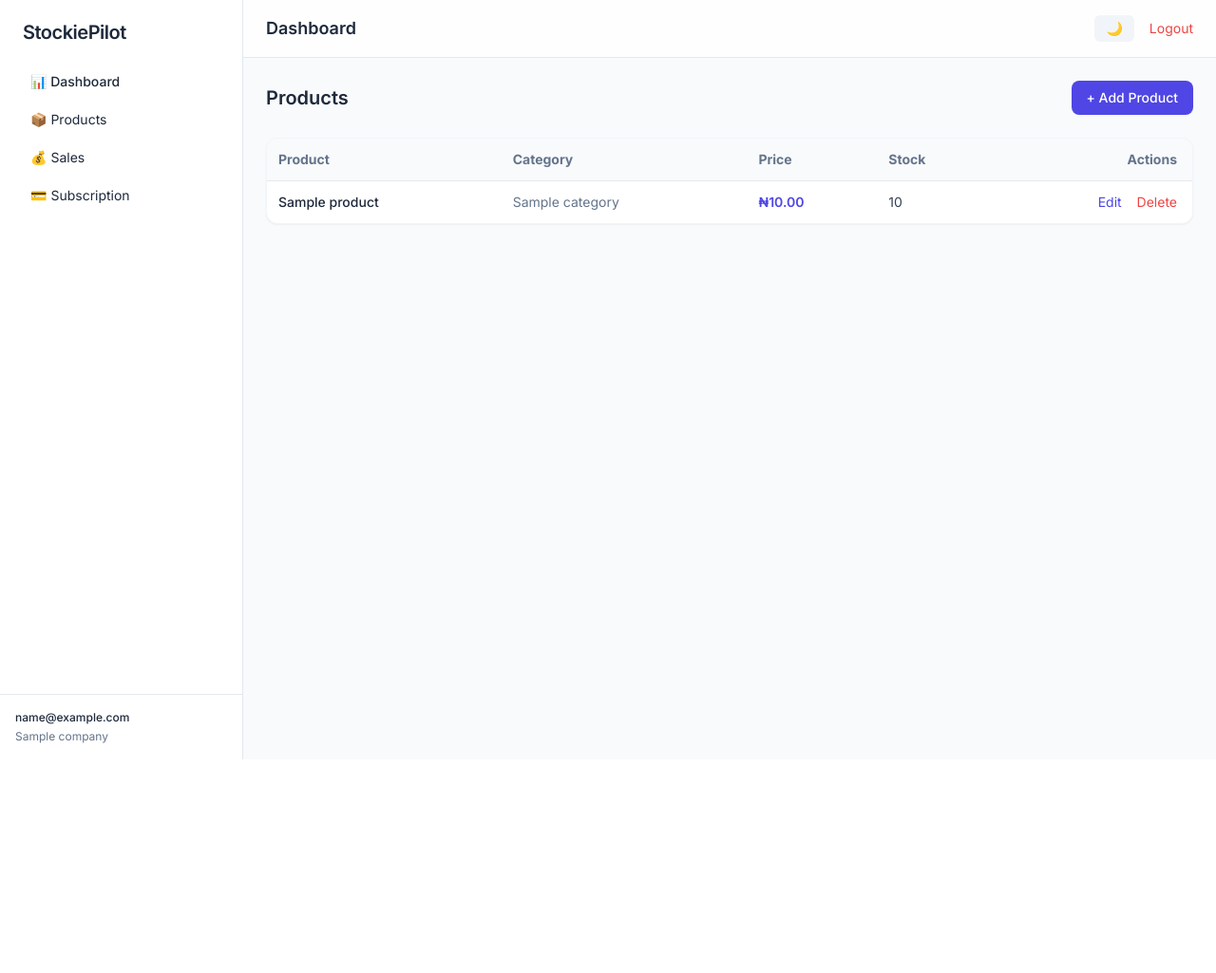
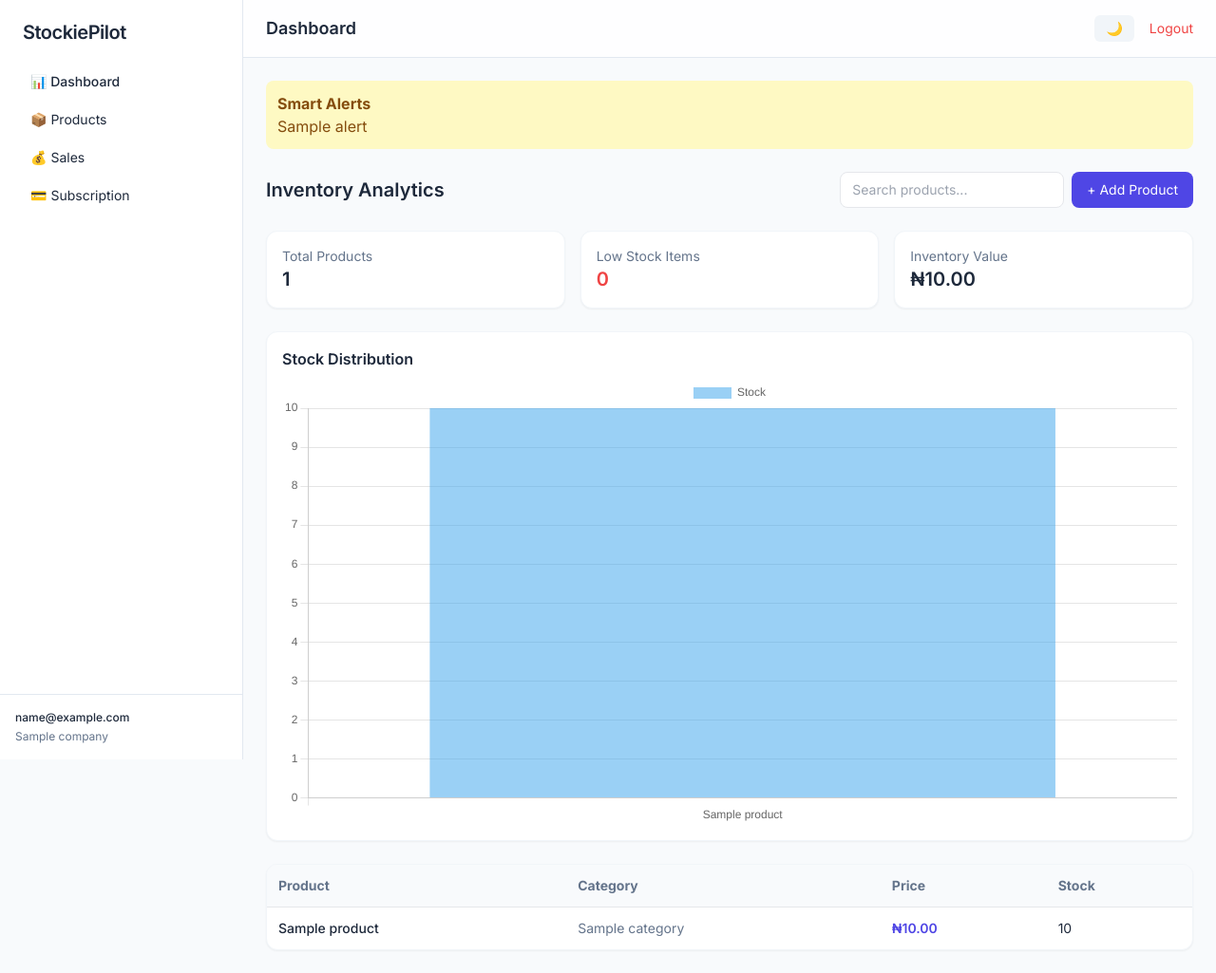
Before and after one commit to oluwatosinjegede/stockiepilot, a Django app: template templates/products.html in a window 1280 px wide. Shown: the whole page at 95% size. Before the commit the page ends 800 px from the top, so only its background shows below. Run offline with Django 5.2, Linux system fonts and the light colour scheme; a user stored in the database is signed in; tables that the repository leaves empty hold one stand-in row (values such as "Sample post"); the template is opened without the code that fills it: values that come from a table or form of the project are taken from there, most other values are stand-ins (such as "Sample title", 1, 10 or a date in 2020); some libraries are stand-ins or nearby versions.

Commit message:
fix production grade product page

```diff
--- a/templates/products.html
+++ b/templates/products.html
@@ -4,83 +4,113 @@
 
 <div class="space-y-6">
 
+  <!-- SMART ALERTS -->
+  {% if smart_alerts %}
+  <div class="bg-yellow-100 dark:bg-yellow-900/30 text-yellow-800 dark:text-yellow-300 p-3 rounded-lg">
+    <strong>Smart Alerts</strong>
+    {% for alert in smart_alerts %}
+      <div>{{ alert }}</div>
+    {% endfor %}
+  </div>
+  {% endif %}
+
   <!-- HEADER -->
-  <div class="flex justify-between items-center">
-    <h2 class="text-xl font-semibold">Products</h2>
+  <div class="flex flex-wrap justify-between items-center gap-4">
+    <h2 class="text-xl font-semibold">Inventory Analytics</h2>
 
+    <div class="flex gap-2">
+
+      <!-- SEARCH -->
+      <input id="searchInput"
+        placeholder="Search products..."
+        class="px-3 py-2 border rounded-lg text-sm dark:bg-slate-800 dark:border-slate-600">
+
+      <!-- ADD -->
       <button onclick="openModal()"
-      class="bg-indigo-600 text-white px-4 py-2 rounded-lg text-sm font-medium hover:bg-indigo-700 transition">
+        class="bg-indigo-600 text-white px-4 py-2 rounded-lg text-sm hover:bg-indigo-700 transition">
         + Add Product
       </button>
+
+    </div>
   </div>
 
-  <!-- TABLE CARD -->
+  <!-- KPI CARDS -->
+  <div class="grid grid-cols-1 md:grid-cols-3 gap-4">
+
+    <div class="bg-white dark:bg-slate-800 p-4 rounded-xl shadow-sm border border-slate-100 dark:border-slate-700">
+      <p class="text-slate-500 text-sm">Total Products</p>
+      <h3 class="text-xl font-semibold">{{ total_products }}</h3>
+    </div>
+
+    <div class="bg-white dark:bg-slate-800 p-4 rounded-xl shadow-sm border border-slate-100 dark:border-slate-700">
+      <p class="text-slate-500 text-sm">Low Stock Items</p>
+      <h3 class="text-xl font-semibold text-red-500">
+        {{ low_stock_count|default:0 }}
+      </h3>
+    </div>
+
+    <div class="bg-white dark:bg-slate-800 p-4 rounded-xl shadow-sm border border-slate-100 dark:border-slate-700">
+      <p class="text-slate-500 text-sm">Inventory Value</p>
+      <h3 class="text-xl font-semibold">
+        ₦{{ inventory_value|default:0|floatformat:2 }}
+      </h3>
+    </div>
+
+  </div>
+
+  <!-- CHART -->
+  <div class="bg-white dark:bg-slate-800 p-4 rounded-xl shadow-sm border border-slate-100 dark:border-slate-700">
+    <h4 class="font-semibold mb-2">Stock Distribution</h4>
+    <canvas id="stockChart"></canvas>
+  </div>
+
+  <!-- TABLE -->
   <div class="bg-white dark:bg-slate-800 rounded-xl shadow-sm border border-slate-100 dark:border-slate-700 overflow-hidden">
 
-    <table class="w-full text-sm">
+    <table class="w-full text-sm" id="productTable">
 
-      <!-- HEADER -->
-      <thead class="bg-slate-50 dark:bg-slate-700 text-slate-500 dark:text-slate-300">
+      <thead class="bg-slate-50 dark:bg-slate-700 text-slate-500">
         <tr>
           <th class="p-3 text-left">Product</th>
           <th class="p-3 text-left">Category</th>
           <th class="p-3 text-left">Price</th>
           <th class="p-3 text-left">Stock</th>
-          <th class="p-3 text-right pr-4">Actions</th>
         </tr>
       </thead>
 
-      <!-- BODY -->
       <tbody>
 
-        {% if products %}
         {% for p in products %}
-          <tr class="border-t hover:bg-slate-50 dark:hover:bg-slate-700 transition">
+        <tr class="border-t hover:bg-slate-50 dark:hover:bg-slate-700">
 
-            <!-- PRODUCT -->
-            <td class="p-3 font-medium">
-              {{ p.name }}
-            </td>
+          <td class="p-3 font-medium">{{ p.name }}</td>
 
-            <!-- CATEGORY -->
-            <td class="p-3 text-slate-500 dark:text-slate-400">
+          <td class="p-3 text-slate-500">
             {{ p.category.name|default:"Uncategorized" }}
           </td>
 
-            <!-- PRICE -->
-            <td class="p-3 font-semibold text-indigo-600 dark:text-indigo-400">
+          <td class="p-3 text-indigo-600 font-semibold">
             ₦{{ p.selling_price|floatformat:2 }}
           </td>
 
-            <!-- STOCK -->
           <td class="p-3">
             {% if p.quantity <= 5 %}
               <span class="text-red-500 font-medium">
                 {{ p.quantity }} (Low)
               </span>
             {% else %}
-                <span class="text-slate-700 dark:text-slate-300">
               {{ p.quantity }}
-                </span>
             {% endif %}
           </td>
 
-            <!-- ACTIONS -->
-            <td class="p-3 text-right pr-4 space-x-3">
-              <a href="#" class="text-indigo-600 hover:underline text-sm">Edit</a>
-              <a href="#" class="text-red-500 hover:underline text-sm">Delete</a>
+        </tr>
+        {% empty %}
+        <tr>
+          <td colspan="4" class="text-center p-6 text-slate-400">
+            No products available
           </td>
-
         </tr>
         {% endfor %}
-
-        {% else %}
-          <tr>
-            <td colspan="5" class="text-center py-10 text-slate-400">
-              No products yet. Click “Add Product” to get started.
-            </td>
-          </tr>
-        {% endif %}
 
       </tbody>
 
@@ -94,87 +124,82 @@
 <div id="productModal"
      class="fixed inset-0 bg-black/50 hidden items-center justify-center z-50">
 
-  <div class="bg-white dark:bg-slate-800 p-6 rounded-xl w-96 shadow-lg border border-slate-200 dark:border-slate-700">
+  <div class="bg-white dark:bg-slate-800 p-6 rounded-xl w-96 shadow-lg">
 
     <h3 class="text-lg font-semibold mb-4">Add Product</h3>
 
     <form method="POST">
       {% csrf_token %}
 
-      <!-- NAME -->
-      <input name="name"
-             placeholder="Product Name"
-             required
-             class="w-full p-2 mb-3 border border-slate-300 rounded-lg dark:bg-slate-700 dark:border-slate-600">
+      <input name="name" placeholder="Product Name"
+        class="w-full p-2 mb-3 border rounded dark:bg-slate-700">
 
-      <!-- CATEGORY -->
       <select name="category"
-              class="w-full p-2 mb-3 border border-slate-300 rounded-lg dark:bg-slate-700 dark:border-slate-600">
-        <option value="">Select Category</option>
-
+        class="w-full p-2 mb-3 border rounded dark:bg-slate-700">
         {% for c in categories %}
           <option value="{{ c.id }}">{{ c.name }}</option>
         {% endfor %}
       </select>
 
-      <!-- PRICE -->
-      <input name="price"
-             placeholder="Selling Price"
-             type="number"
-             step="0.01"
-             required
-             class="w-full p-2 mb-3 border border-slate-300 rounded-lg dark:bg-slate-700 dark:border-slate-600">
+      <input name="price" type="number" step="0.01"
+        placeholder="Price"
+        class="w-full p-2 mb-3 border rounded dark:bg-slate-700">
 
-      <!-- QUANTITY -->
-      <input name="quantity"
-             placeholder="Stock Quantity"
-             type="number"
-             required
-             class="w-full p-2 mb-4 border border-slate-300 rounded-lg dark:bg-slate-700 dark:border-slate-600">
+      <input name="quantity" type="number"
+        placeholder="Quantity"
+        class="w-full p-2 mb-4 border rounded dark:bg-slate-700">
 
-      <div class="flex justify-end gap-3">
-
-        <button type="button"
-                onclick="closeModal()"
-                class="px-4 py-2 bg-slate-200 dark:bg-slate-600 rounded-lg text-sm">
+      <div class="flex justify-end gap-2">
+        <button type="button" onclick="closeModal()" class="px-4 py-2 bg-slate-300 rounded">
           Cancel
         </button>
-
-        <button type="submit"
-                class="px-4 py-2 bg-indigo-600 text-white rounded-lg text-sm hover:bg-indigo-700 transition">
+        <button class="px-4 py-2 bg-indigo-600 text-white rounded">
           Save
         </button>
-
       </div>
 
     </form>
 
   </div>
-
 </div>
 
-<!-- SCRIPT -->
+<!-- JS -->
 <script>
 
-function openModal() {
-  const modal = document.getElementById("productModal");
-  modal.classList.remove("hidden");
-  modal.classList.add("flex");
+// SAFE SEARCH
+const searchInput = document.getElementById("searchInput")
+if (searchInput) {
+  searchInput.addEventListener("keyup", function() {
+    let value = this.value.toLowerCase()
+    document.querySelectorAll("#productTable tbody tr").forEach(row => {
+      row.style.display = row.innerText.toLowerCase().includes(value) ? "" : "none"
+    })
+  })
 }
 
-function closeModal() {
-  const modal = document.getElementById("productModal");
-  modal.classList.add("hidden");
-  modal.classList.remove("flex");
+// MODAL
+function openModal(){
+  document.getElementById("productModal").classList.replace("hidden","flex")
+}
+function closeModal(){
+  document.getElementById("productModal").classList.replace("flex","hidden")
 }
 
-// SAFE OUTSIDE CLICK
-window.addEventListener("click", function(e) {
-  const modal = document.getElementById("productModal");
-  if (e.target === modal) {
-    closeModal();
+// SAFE CHART
+const ctx = document.getElementById('stockChart')
+
+if (ctx) {
+  new Chart(ctx, {
+    type: 'bar',
+    data: {
+      labels: [{% for p in products %}"{{ p.name|escapejs }}",{% endfor %}],
+      datasets: [{
+        label: 'Stock',
+        data: [{% for p in products %}{{ p.quantity }},{% endfor %}]
+      }]
     }
-});
+  })
+}
 
 </script>
 
```
Also changed, not shown: apps/products/services/inventory.py (added, +38 -0 lines), apps/products/views.py (+46 -62 lines). Lines whose indentation alone changed are shown as unchanged.
